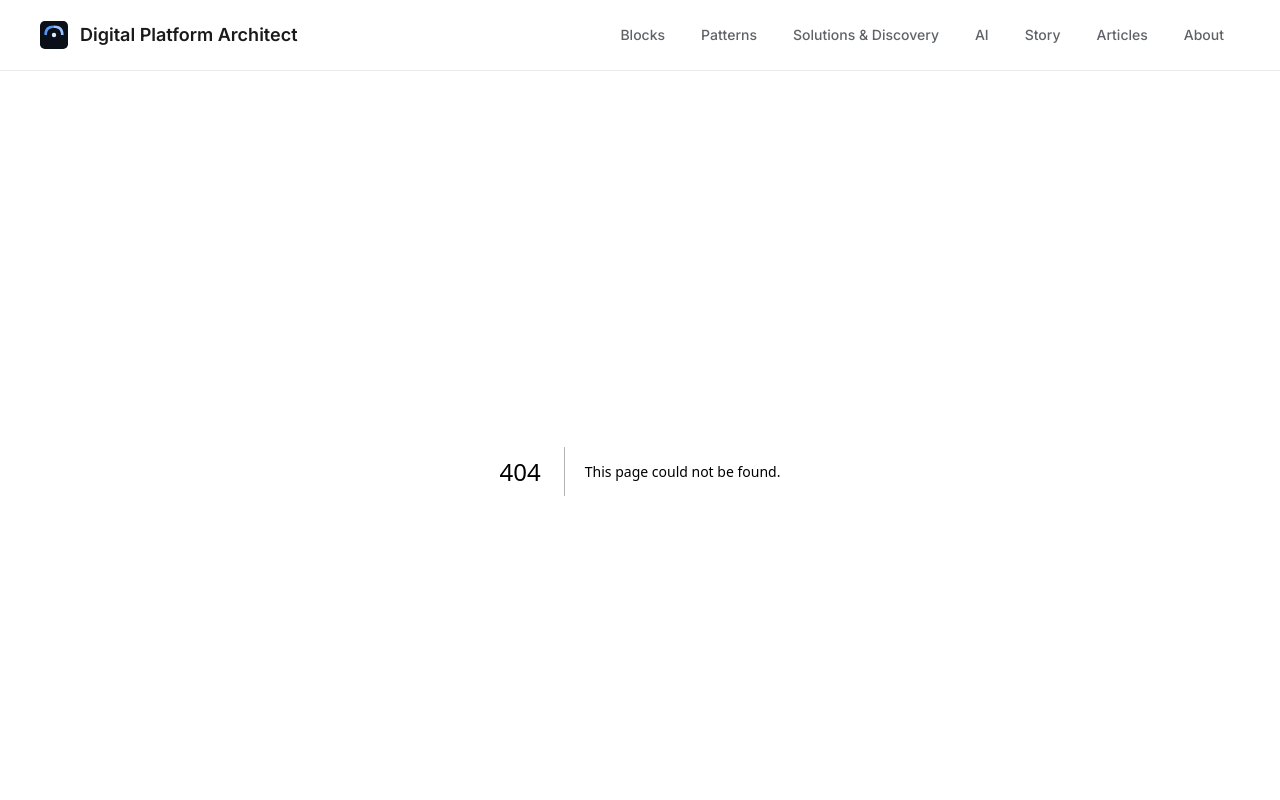
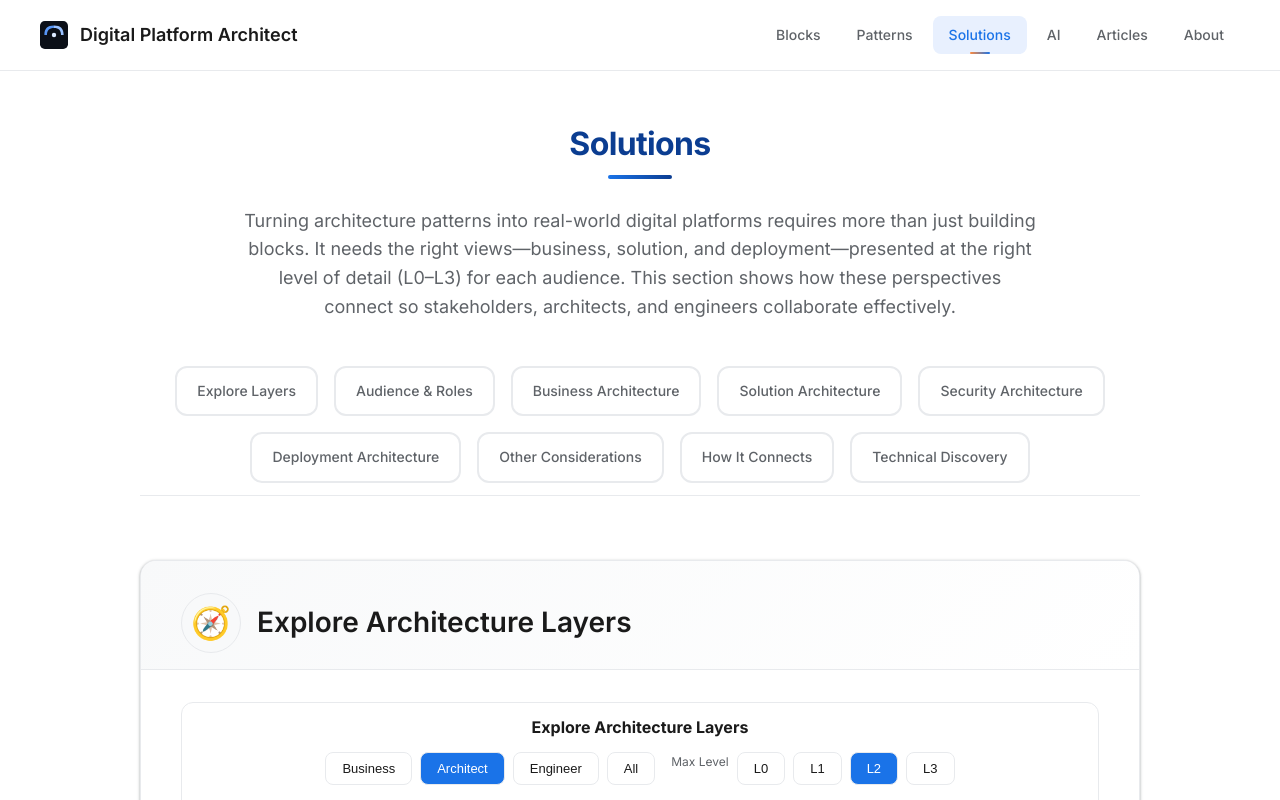
Before and after one commit to lahirugmg/digitalplatformarchitect, a Next.js app: page /solution in a window 1280 px wide. Before the commit this address had no page. Shown: the top 800 px of the page. Built offline with nearby package versions, Linux system fonts and the light colour scheme.

Commit message:
add solution changes

```diff
--- a/app/discovery/page.tsx
+++ b/app/discovery/page.tsx
@@ -2,9 +2,9 @@ import { redirect } from 'next/navigation';
 
 export const metadata = {
   title: 'Technical Discovery',
-  description: 'This page has moved. You’ll be redirected to Solutions & Discovery.'
+  description: 'This page has moved. You’ll be redirected to Solutions.'
 };
 
 export default function DiscoveryPage() {
-  redirect('/solutions#technical-discovery');
+  redirect('/solution#technical-discovery');
 }
--- a/app/page.tsx
+++ b/app/page.tsx
@@ -56,7 +56,7 @@ export default function HomePage() {
     <div className="stack gap-2xl">
       <section className="hero stack gap-lg">
         <h1 className="title">Master Digital Platform Architecture</h1>
-        <p className="lede">Digital platform architects identify the essential technical <span className="hl hl-blocks">building blocks</span> and align them with the right <span className="hl hl-patterns">architectural patterns</span> — creating robust, scalable, future‑ready platforms. The ultimate outcome is delivering <span className="hl hl-solutions">solutions</span> that tackle real business challenges and generate measurable value.</p>
+        <p className="lede">Digital platform architects identify the essential technical <Link href="/blocks" className="hl hl-blocks">building blocks</Link> and align them with the right <Link href="/patterns" className="hl hl-patterns">architectural patterns</Link> — creating robust, scalable, future‑ready platforms. The ultimate outcome is delivering <Link href="/solution" className="hl hl-solutions">solutions</Link> that tackle real business challenges and generate measurable value.</p>
       </section>
 
       <section className="stack gap-lg">
--- a/app/sitemap.xml/route.ts
+++ b/app/sitemap.xml/route.ts
@@ -16,7 +16,7 @@ export async function GET() {
     { path: '/authors', priority: '0.8', changefreq: 'weekly' },
     { path: '/blocks', priority: '0.8', changefreq: 'monthly' },
     { path: '/patterns', priority: '0.8', changefreq: 'monthly' },
-    { path: '/solutions', priority: '0.7', changefreq: 'monthly' },
+    { path: '/solution', priority: '0.7', changefreq: 'monthly' },
     { path: '/ai', priority: '0.6', changefreq: 'monthly' },
     { path: '/story', priority: '0.7', changefreq: 'monthly' },
     { path: '/about', priority: '0.5', changefreq: 'yearly' },
--- /dev/null
+++ b/app/solution/page.tsx
@@ -0,0 +1 @@
+export { default, metadata } from "../solutions/page";
--- a/app/solutions/page.tsx
+++ b/app/solutions/page.tsx
@@ -2,7 +2,7 @@ import Link from "next/link";
 import { ArchitectureExplorer } from "@/components/ArchitectureExplorer";
 
 export const metadata = {
-  title: "Solutions & Discovery",
+  title: "Solutions",
   description: "From patterns to platforms: business, solution, security, and deployment views, plus a structured technical discovery checklist."
 };
 
@@ -11,14 +11,14 @@ export default function SolutionsPage() {
     <div className="container">
       <article className="solutions-article">
         <header className="page-hero stack gap-sm">
-          <h1 className="page-title">Solutions & Discovery</h1>
+          <h1 className="page-title">Solutions</h1>
           <p className="lede">
             Turning architecture patterns into real-world digital platforms requires more than just
             building blocks. It needs the right views—business, solution, and deployment—presented at
             the right level of detail (L0–L3) for each audience. This section shows how these
             perspectives connect so stakeholders, architects, and engineers collaborate effectively.
           </p>
-          <nav className="solutions-toc" aria-label="Solutions & Discovery navigation">
+          <nav className="solutions-toc" aria-label="Solutions navigation">
             <a href="#explore-architecture" className="toc-link">Explore Layers</a>
             <a href="#audience-roles" className="toc-link">Audience & Roles</a>
             <a href="#business-architecture" className="toc-link">Business Architecture</a>
--- a/components/Header.tsx
+++ b/components/Header.tsx
@@ -8,9 +8,8 @@ import { useEffect, useState } from "react";
 const links = [
   { href: "/blocks", label: "Blocks" },
   { href: "/patterns", label: "Patterns" },
-  { href: "/solutions", label: "Solutions & Discovery" },
+  { href: "/solution", label: "Solutions" },
   { href: "/ai", label: "AI" },
-  { href: "/story", label: "Story" },
   { href: "/articles", label: "Articles" },
   { href: "/about", label: "About" }
 ];
```
